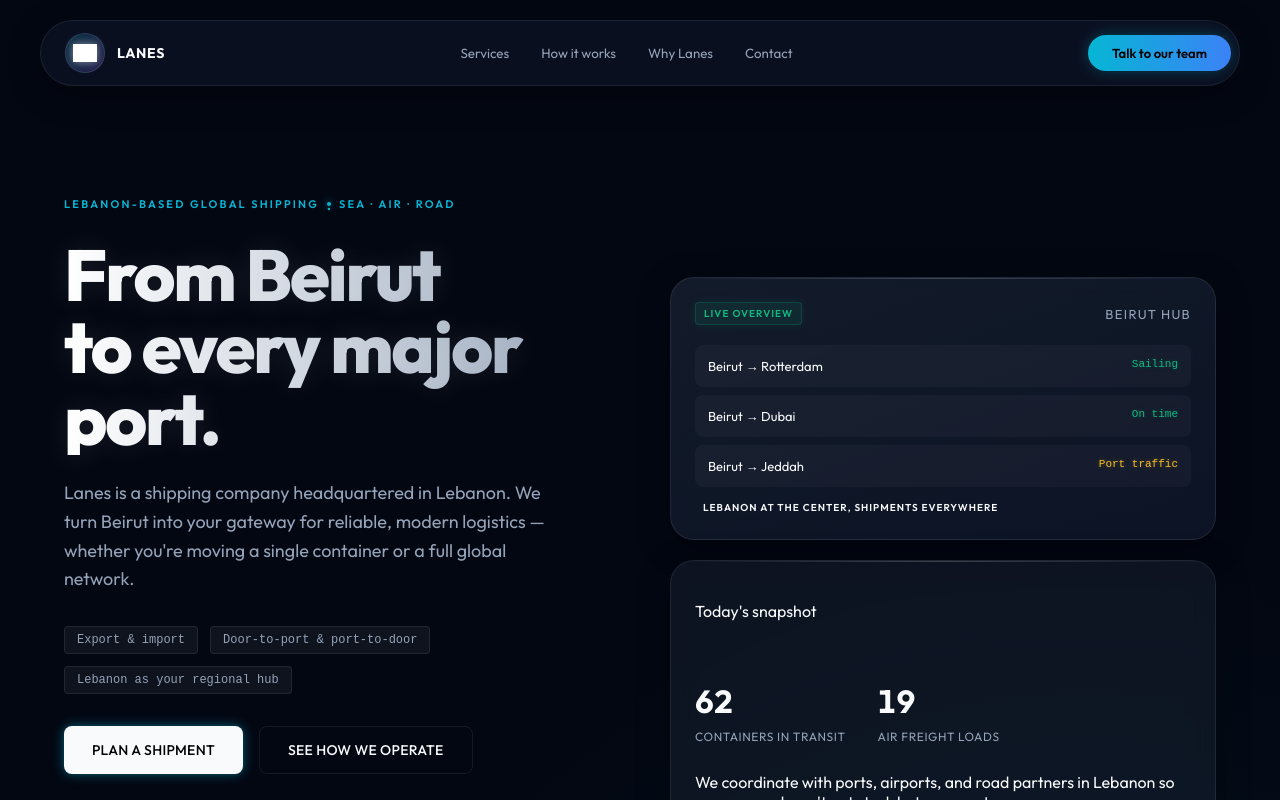
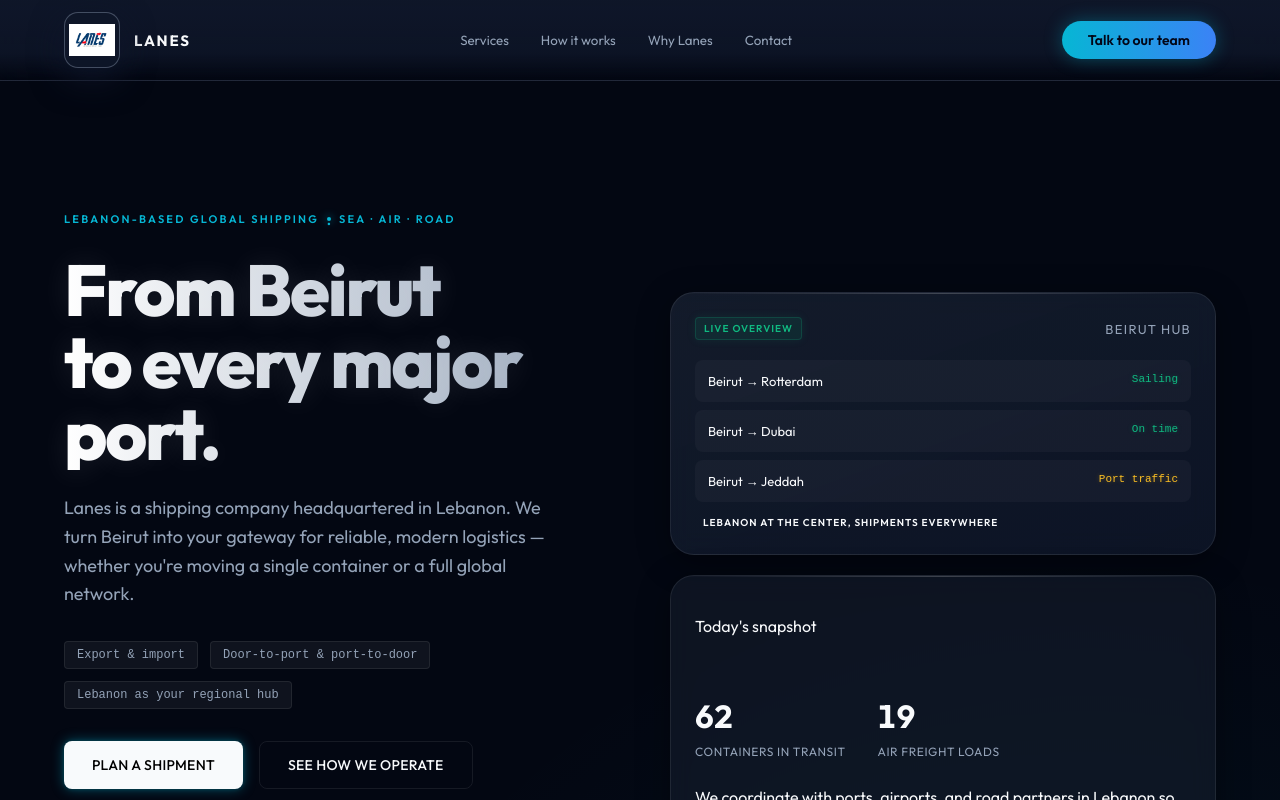
Before and after one commit to georgesmakoukji/lanes, a Next.js app: page / in a window 1280 px wide. Shown: the top 800 px of the page. Built offline with nearby package versions, Linux system fonts and the light colour scheme.

Commit message:
Enhance navigation styles with updated positioning, background gradients, and improved logo dimensions for better visual impact and consistency. Adjust font sizes and padding for improved usability.

```diff
--- a/app/globals.css
+++ b/app/globals.css
@@ -92,85 +92,87 @@ button {
 /* NAVIGATION */
 .nav {
   position: sticky;
-  top: 20px;
+  top: 0;
   z-index: 100;
-  margin: 0 auto;
-  width: calc(100% - 40px);
-  max-width: 1200px;
-  border-radius: var(--radius-pill);
-  border: 1px solid var(--border-glass);
-  background: var(--bg-glass);
-  backdrop-filter: blur(20px);
-  -webkit-backdrop-filter: blur(20px);
-  box-shadow: var(--shadow-glass);
+  width: 100%;
+  border-bottom: 1px solid var(--border-glass);
+  background: linear-gradient(
+    to bottom,
+    rgba(15, 23, 42, 0.96),
+    rgba(15, 23, 42, 0.9),
+    rgba(15, 23, 42, 0.8),
+    transparent
+  );
+  backdrop-filter: blur(18px);
+  -webkit-backdrop-filter: blur(18px);
 }
 
 .nav-inner {
   display: flex;
   align-items: center;
   justify-content: space-between;
-  height: 64px;
-  padding: 0 8px 0 24px;
+  height: var(--nav-height);
+  padding: 0 24px;
 }
 
 .logo {
   display: inline-flex;
   align-items: center;
-  gap: 12px;
+  gap: 14px;
   font-weight: 700;
-  letter-spacing: 0.05em;
+  letter-spacing: 0.12em;
   text-transform: uppercase;
-  font-size: 14px;
+  font-size: 15px;
   color: var(--text);
 }
 
 .logo-mark {
   position: relative;
-  width: 40px;
-  height: 40px;
+  width: 56px;
+  height: 56px;
   display: flex;
   align-items: center;
   justify-content: center;
-  background: linear-gradient(135deg, rgba(6, 182, 212, 0.2), rgba(139, 92, 246, 0.2));
-  border-radius: 50%;
-  border: 1px solid rgba(255, 255, 255, 0.1);
+  border-radius: 14px;
+  background: rgba(15, 23, 42, 0.9);
+  border: 1px solid rgba(148, 163, 184, 0.4);
+  box-shadow: 0 12px 32px rgba(15, 23, 42, 0.8);
 }
 
 .logo-image {
-  width: 24px;
-  height: 24px;
+  width: 46px;
+  height: 46px;
   object-fit: contain;
-  filter: brightness(0) invert(1) drop-shadow(0 0 4px rgba(255, 255, 255, 0.5));
+  filter: none;
 }
 
 .nav-links {
   display: flex;
   align-items: center;
   gap: 32px;
-  font-size: 13px;
-  letter-spacing: 0.05em;
+  font-size: 14px;
+  letter-spacing: 0.06em;
   text-transform: uppercase;
   color: var(--text-muted);
 }
 
 .nav-links button:hover {
   color: var(--text);
-  text-shadow: 0 0 12px rgba(255, 255, 255, 0.3);
 }
 
 .nav-cta {
   background: linear-gradient(90deg, var(--accent-cyan), var(--accent-blue));
-  color: #000;
+  color: #020617;
   font-weight: 600;
-  font-size: 13px;
-  padding: 10px 24px;
+  font-size: 14px;
+  padding: 10px 26px;
   border-radius: var(--radius-pill);
-  transition: all 0.3s ease;
-  box-shadow: 0 0 15px rgba(6, 182, 212, 0.3);
+  transition: all 0.25s ease;
+  box-shadow: 0 0 18px rgba(6, 182, 212, 0.35);
 }
 
 .nav-cta:hover {
-  box-shadow: 0 0 25px rgba(6, 182, 212, 0.5);
+  box-shadow: 0 0 26px rgba(6, 182, 212, 0.55);
   transform: translateY(-1px);
 }
 
```
